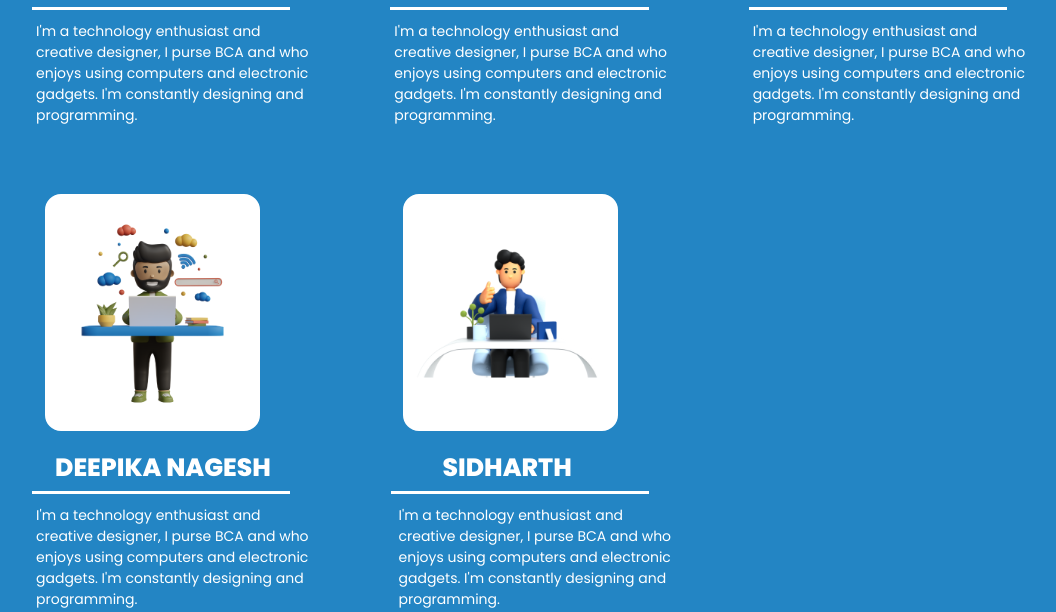
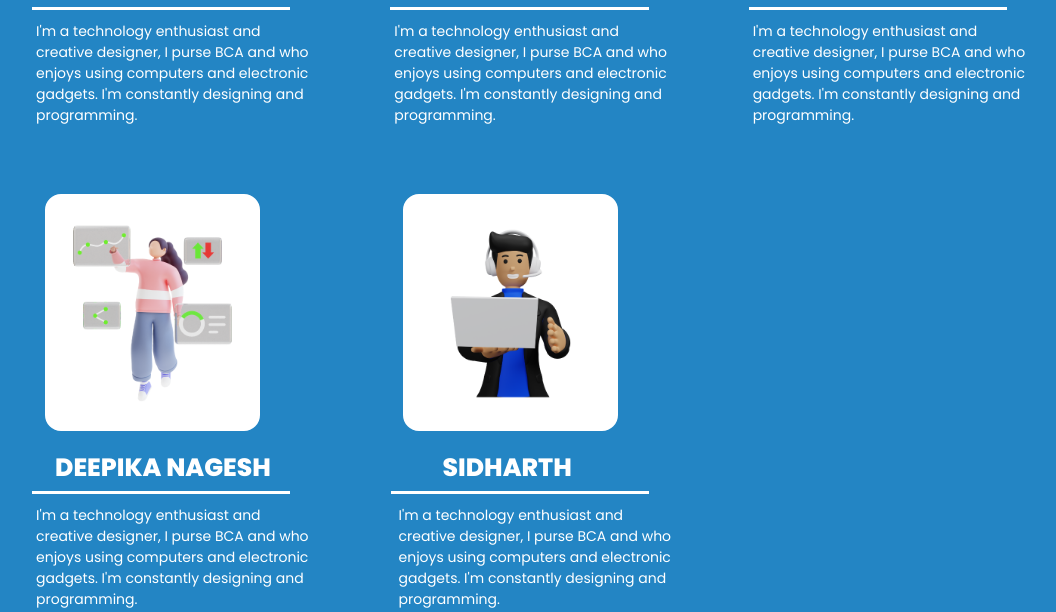
Before and after one commit to nithish182/Workspace, a Django app: page / in a window 1280 px wide. Shown: the part 3016-3628 px from the top of the page, without its empty margins (131-1187 px from the left). Run offline with Django 4.2, Linux system fonts and the light colour scheme; some libraries are stand-ins or nearby versions.

Commit message:
Images changed

```diff
--- a/templates/home.html
+++ b/templates/home.html
@@ -105,12 +105,12 @@
                 </div>
             </div>
             <div class="row" style="margin-top: 52px;">
-                <div class="col" style="margin-left: 65px;"><img class="deepika-img" src="{% static 'assets/img/homepage_rishi.png' %}">
+                <div class="col" style="margin-left: 65px;"><img class="deepika-img" src="{% static 'assets/img/homepage_deepika.png' %}">
                     <h1 class="deepika-txt">DEEPIKA NAGESH</h1>
                     <div style="width: 258.337px;margin-left: 17px;border-bottom: 3px solid rgb(255,255,255) ;"></div>
                     <p class="rishi-para">I'm a technology enthusiast and creative designer, I purse BCA and who enjoys using computers and electronic gadgets. I'm constantly designing and programming.&nbsp;<br></p>
                 </div>
-                <div class="col"><img class="sidharth-img" src="{% static 'assets/img/homepage_kumaran.png' %}">
+                <div class="col"><img class="sidharth-img" src="{% static 'assets/img/homepage_sid.png' %}">
                     <h1 class="sidharth-txt">SIDHARTH</h1>
                     <div class="sidharth-line"></div>
                     <p class="sid-para">I'm a technology enthusiast and creative designer, I purse BCA and who enjoys using computers and electronic gadgets. I'm constantly designing and programming.&nbsp;<br></p>
@@ -126,6 +126,8 @@
             </div>
         </div>
     </div>
+
+
     <footer class="footer">
         <div class="container">
             <div class="row">
```
Also changed, not shown: static/assets/img/homepage_deepika.png (added), static/assets/img/homepage_sid.png (added).
